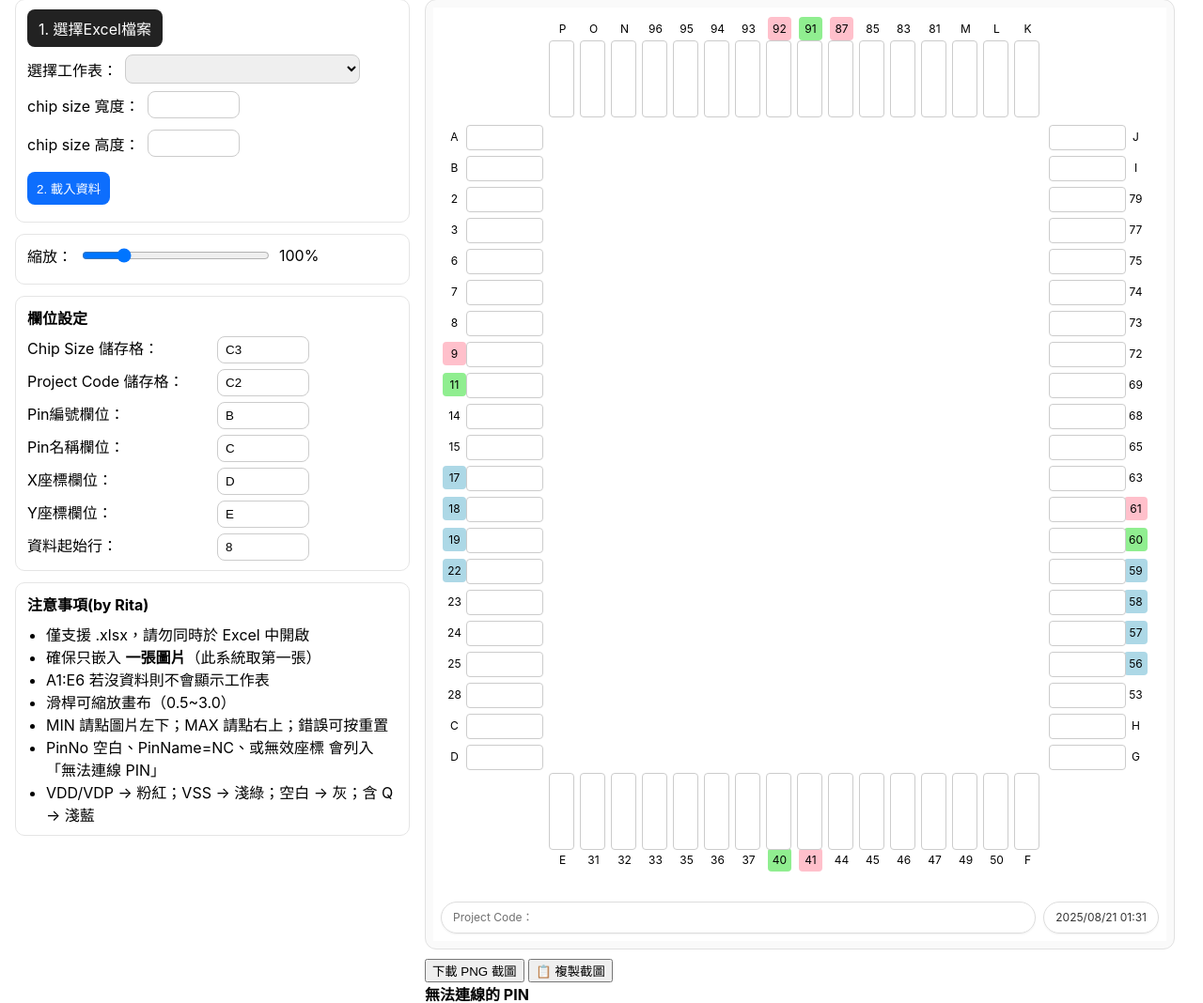
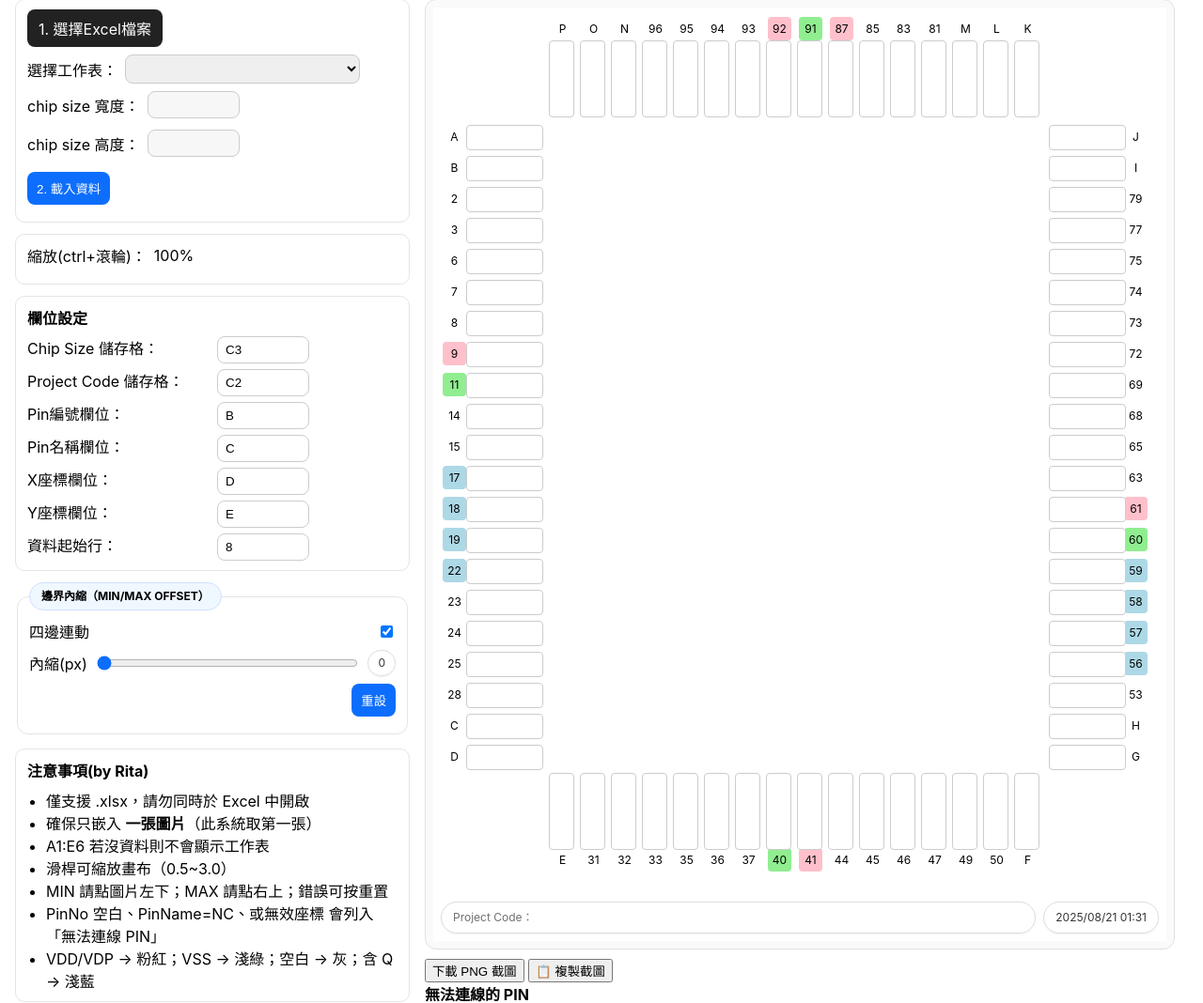
Before and after one commit to x2358zx/padlist-webapp, a FastAPI app: page / in a window 1280 px wide. Shown: the part 113-1181 px from the top of the page at 94% size. Run offline with FastAPI, Linux system fonts and the light colour scheme; lists and menus that the app fills with data are empty.

Commit message:
1. ctrl+滾輪縮放 2. MIN/MAX 四邊內縮功能 3. 調整膠囊式樣式

```diff
--- a/app/static/css/style.css
+++ b/app/static/css/style.css
@@ -214,3 +214,116 @@ border-radius:4px;
 
 /* 沒內容就自動隱藏第二顆 */
 .status-bar .status:empty{ display: none; }
+
+/* --- 圖片載入前的提示框 --- */
+#imagePlaceholder {
+  position: absolute;
+  left: 50%;
+  top: 50%;
+  transform: translate(-50%, -50%); /* 水平垂直置中的關鍵 */
+
+  width: 560px;
+  height: 400px;
+
+  background: #ffffe0; /* 淺黃色背景 */
+  border: 2px dashed #f0e68c; /* 搭配背景的黃色虛線 */
+  border-radius: 12px;
+
+  /* --- 提示文字的樣式 --- */
+  display: flex;
+  align-items: center;
+  justify-content: center;
+  color: #a9a9a9;
+  font-size: 16px;
+  text-align: center;
+
+  /* 預設是顯示的 */
+  display: flex;
+}
+
+/* 用偽元素來顯示文字，讓 HTML 乾淨 */
+#imagePlaceholder::before {
+  content: "請從左側上傳 Excel 檔案\A 系統將自動載入對應的 Chip 圖片";
+  white-space: pre; /* 讓 \A 換行符號生效 */
+  line-height: 1.6;
+}
+
+/* style.css */
+.left-pane input[readonly]{
+  background:#f7f7f7;
+  cursor:not-allowed;
+}
+
+/* === MIN/MAX OFFSET 膠囊卡片 === */
+.capsule-block{
+  background:#fff;
+  border:1px solid #e5e5e5;
+  border-radius:12px;
+  padding:10px 12px;
+  margin-bottom:15px;              /* 下推開 15px */
+}
+
+/* legend 做成小膠囊標籤（和狀態列膠囊一致風格） */
+.capsule-legend{
+  display:inline-flex;
+  align-items:center;
+  height:28px;
+  padding:0 12px;
+  border-radius:999px;
+  border:1px solid #cfe0ff;
+  background:rgba(240,248,255,.96);
+  line-height:1;
+  font-weight:700;
+  font-size:12px;
+}
+
+/* 行內排版：左標題 + 右控制 */
+.group .row{
+  display:flex;
+  align-items:center;
+  gap:.5rem;
+  justify-content:space-between;
+}
+
+/* 拉桿佔滿可用寬度；使用環境主色做重點 */
+.group .row .range,
+.offset-grid .range{
+  flex:1 1 auto;
+  accent-color:#0d6efd;
+  min-width:160px;
+}
+
+/* 數值顯示：小膠囊 */
+.value-badge{
+  display:inline-flex;
+  align-items:center;
+  height:26px;
+  padding:0 10px;
+  border-radius:999px;
+  border:1px solid #ddd;
+  background:rgba(255,255,255,.96);
+  line-height:1;
+  font-size:12px;
+  color:#333;
+  box-shadow:0 1px 2px rgba(0,0,0,.06);
+}
+
+/* 多列控制（上右下左）維持一欄、每列左右對齊 */
+.offset-grid{
+  display:grid;
+  grid-template-columns:1fr;
+  gap:.35rem;
+  margin-top:.25rem;
+}
+.offset-grid label{
+  display:flex;
+  align-items:center;
+  gap:.5rem;
+  justify-content:space-between;
+}
+
+/* 右下角按鈕靠右 */
+.group .row.end{
+  justify-content:flex-end;
+  margin-top:.25rem;
+}
--- a/app/static/js/app.js
+++ b/app/static/js/app.js
@@ -30,6 +30,11 @@ function sizeFromChipUm(w_um, h_um) {
   const hpx = Number(h_um) * PX_PER_UM_Y;
   return { w: wpx, h: hpx };
 }
+
+// ✨ 讓 MIN/MAX 能微調的邊界（單位：px，stage座標）
+let MINMAX_OFFSET = { left:0, right:0, top:0, bottom:0 };
+// 例：若圖片四邊各有 ~3px 留白，可改成 {left:3, right:3, top:3, bottom:3}
+
 
 // 位置函式
 function posLeftLabel(i){  return { x: LEFT_LABEL_X,  y: LEFT_Y0  + i*STEP_V }; }
@@ -188,6 +193,49 @@ function buildSideUI(){
   });
 }
 
+// 取得元素在「stage 原始座標」的外框（會把縮放/平移還原）
+function getStageRect(el) {
+  const lb = el.getBoundingClientRect();
+  const st = stage.getBoundingClientRect();
+  return {
+    left:   (lb.left   - st.left) / DISPLAY_SCALE,
+    top:    (lb.top    - st.top ) / DISPLAY_SCALE,
+    right:  (lb.right  - st.left) / DISPLAY_SCALE,
+    bottom: (lb.bottom - st.top ) / DISPLAY_SCALE,
+  };
+}
+
+// 量到四側 pin-box 內側的矩形（左=左排右緣、右=右排左緣、上=頂排下緣、下=底排上緣）
+function measureInnerPinFrame(){
+  const Ls = stage.querySelectorAll('.pin-box.side-left');
+  const Rs = stage.querySelectorAll('.pin-box.side-right');
+  const Ts = stage.querySelectorAll('.pin-box.side-top');
+  const Bs = stage.querySelectorAll('.pin-box.side-bottom');
+  if(!Ls.length || !Rs.length || !Ts.length || !Bs.length) return null;
+
+  let leftEdge = -Infinity, rightEdge = Infinity, topEdge = -Infinity, bottomEdge = Infinity;
+  Ls.forEach(b => { const r = getStageRect(b); leftEdge  = Math.max(leftEdge,  r.right); });
+  Rs.forEach(b => { const r = getStageRect(b); rightEdge = Math.min(rightEdge, r.left ); });
+  Ts.forEach(b => { const r = getStageRect(b); topEdge   = Math.max(topEdge,   r.bottom); });
+  Bs.forEach(b => { const r = getStageRect(b); bottomEdge= Math.min(bottomEdge,r.top   ); });
+
+  if(!(isFinite(leftEdge)&&isFinite(rightEdge)&&isFinite(topEdge)&&isFinite(bottomEdge))) return null;
+  return { x: leftEdge, y: topEdge, w: rightEdge - leftEdge, h: bottomEdge - topEdge };
+}
+
+// 依內框置中 chip 圖
+function centerChipImageInInnerFrame(){
+  const frame = measureInnerPinFrame();
+  if(!frame) return;
+  const chipW = parseFloat(chipImage.style.width)  || chipImage.width  || 0;
+  const chipH = parseFloat(chipImage.style.height) || chipImage.height || 0;
+  if(!chipW || !chipH) return;
+
+  chipImage.style.left = `${frame.x + (frame.w - chipW)/2}px`;
+  chipImage.style.top  = `${frame.y + (frame.h - chipH)/2}px`;
+}
+
+
 // 讓圖片成功載入才顯示；失敗就維持隱藏
 chipImage.addEventListener('load', () => {
   chipImage.classList.add('loaded');
@@ -242,12 +290,15 @@ function imgRect(){
 
 // 依圖片邊界自動設定 MIN/MAX：MIN=左下角、MAX=右上角
 function setMinMaxToImage() {
-  const r = imgRect();                   // {left, top, right, bottom, width, height}
+  const r = imgRect();
   if (!r.width || !r.height) return false;
-  MIN_POINT = { x: r.left,  y: r.bottom }; // 左下
-  MAX_POINT = { x: r.right, y: r.top    }; // 右上
+
+  const off = MINMAX_OFFSET;
+  MIN_POINT = { x: r.left  + off.left,  y: r.bottom - off.bottom }; // 左下往內縮
+  MAX_POINT = { x: r.right - off.right, y: r.top    + off.top    }; // 右上往內縮
   return true;
 }
+
 
 
 function chipToStage(x_um, y_um, chipW, chipH){
@@ -479,11 +530,6 @@ async function querySheetInfo(){
     const sz = sizeFromChipUm(data.chip_size.width, data.chip_size.height);
     chipImage.style.width  = sz.w + "px";
     chipImage.style.height = sz.h + "px";
-
-    // 置中到 800×900 的 stage
-    const cw = sz.w, ch = sz.h;
-    chipImage.style.left = ((800 - cw) / 2) + "px";
-    chipImage.style.top  = ((900 - ch) / 2) + "px";
   }
 
   if(data.image_url){
@@ -497,6 +543,8 @@ async function querySheetInfo(){
 
   // rebuild UI (labels/inputs), clear overlay & pins
   buildSideUI();
+  // 依四側 pin-box 內側框置中 chip 圖
+  centerChipImageInInnerFrame();
   clearOverlay(); MIN_POINT = null; MAX_POINT = null;
   VALID_PINS = []; INVALID_PINS = [];
   invalidEl.textContent = "";
@@ -567,16 +615,152 @@ document.getElementById("loadDataBtn").addEventListener("click", async ()=>{
 //  drawPinsAndLines();
 //});
 
-// Zoom
-zoomRange.addEventListener("input", ()=>{
-  const val = Number(zoomRange.value);
-  zoomVal.textContent = Math.round(val*100) + "%";
-  stage.style.transform = `scale(${val})`;
-});
+// ====== Zoom（替代拉桿：Ctrl + 滾輪、Ctrl + +/-、Ctrl + 0） ======
+let CURRENT_ZOOM = 1.0;
+
+function applyZoom(z){
+  // 限制縮放範圍
+  CURRENT_ZOOM = Math.min(Math.max(z, 0.2), 3);
+  // 同步到 transform 與 DISPLAY_SCALE（幾何換算要用）
+  stage.style.transform = `scale(${CURRENT_ZOOM})`;
+  DISPLAY_SCALE = CURRENT_ZOOM;
+  // 更新畫面顯示
+  if (zoomVal) zoomVal.textContent = Math.round(CURRENT_ZOOM * 100) + "%";
+}
+
+// Ctrl + 滾輪
+window.addEventListener("wheel", (e) => {
+  if (e.ctrlKey) {
+    e.preventDefault(); // 阻止瀏覽器整頁縮放
+    const step = 0.05;
+    if (e.deltaY < 0) applyZoom(CURRENT_ZOOM + step); // 放大
+    else applyZoom(CURRENT_ZOOM - step);              // 縮小
+  }
+}, { passive: false });
+
+
+// 初始縮放顯示
+applyZoom(1.0);
 
 // Download
 document.getElementById("btnDownload").addEventListener("click", downloadPNG);
 document.getElementById("btnCopy").addEventListener("click", copyStageToClipboard);
+// --- MIN/MAX OFFSET UI wiring ---
+document.addEventListener('DOMContentLoaded', () => {
+  const offsetAll   = document.getElementById('offsetAll');
+  const offsetLink  = document.getElementById('offsetLink');
+  const offsetTop   = document.getElementById('offsetTop');
+  const offsetRight = document.getElementById('offsetRight');
+  const offsetBottom= document.getElementById('offsetBottom');
+  const offsetLeft  = document.getElementById('offsetLeft');
+  const offsetReset = document.getElementById('offsetReset');
+
+  const vAll   = document.getElementById('offsetAllValue');
+  const vTop   = document.getElementById('offsetTopValue');
+  const vRight = document.getElementById('offsetRightValue');
+  const vBottom= document.getElementById('offsetBottomValue');
+  const vLeft  = document.getElementById('offsetLeftValue');
+  const grid   = document.getElementById('offsetGrid');
+
+  function loadOffset() {
+    try {
+      const s = localStorage.getItem('minmax_offset');
+      if (!s) return;
+      const o = JSON.parse(s);
+      ['left','right','top','bottom'].forEach(k=>{
+        if (typeof o[k] === 'number') MINMAX_OFFSET[k] = o[k];
+      });
+    } catch(e){}
+  }
+
+  function saveOffset() {
+    localStorage.setItem('minmax_offset', JSON.stringify(MINMAX_OFFSET));
+  }
+
+  function syncUI() {
+    const eq = (MINMAX_OFFSET.left === MINMAX_OFFSET.right) &&
+               (MINMAX_OFFSET.left === MINMAX_OFFSET.top) &&
+               (MINMAX_OFFSET.left === MINMAX_OFFSET.bottom);
+    if (eq) {
+      offsetLink.checked = true;
+      offsetAll.value = MINMAX_OFFSET.left;
+      grid.style.display = 'none';
+    } else {
+      offsetLink.checked = false;
+      grid.style.display = 'grid';
+    }
+
+    offsetTop.value    = MINMAX_OFFSET.top;
+    offsetRight.value  = MINMAX_OFFSET.right;
+    offsetBottom.value = MINMAX_OFFSET.bottom;
+    offsetLeft.value   = MINMAX_OFFSET.left;
+
+    vAll.textContent    = offsetAll.value;
+    vTop.textContent    = offsetTop.value;
+    vRight.textContent  = offsetRight.value;
+    vBottom.textContent = offsetBottom.value;
+    vLeft.textContent   = offsetLeft.value;
+  }
+
+  function applyAndRedraw() {
+    saveOffset();
+    if (typeof setMinMaxToImage === 'function') setMinMaxToImage();
+    if (typeof drawPinsAndLines  === 'function') drawPinsAndLines();
+  }
+
+  // listeners
+  offsetAll?.addEventListener('input', e => {
+    const v = +e.target.value;
+    if (offsetLink.checked) {
+      MINMAX_OFFSET = { left:v, right:v, top:v, bottom:v };
+      syncUI();
+      applyAndRedraw();
+    }
+    vAll.textContent = v;
+  });
+
+  [ ['offsetTop','top'], ['offsetRight','right'],
+    ['offsetBottom','bottom'], ['offsetLeft','left']
+  ].forEach(([id, key])=>{
+    const el = document.getElementById(id);
+    el?.addEventListener('input', e => {
+      const v = +e.target.value;
+      MINMAX_OFFSET[key] = v;
+      if (offsetLink.checked) {
+        // 使用者動了單邊，就自動解鎖四邊連動
+        offsetLink.checked = false;
+        grid.style.display = 'grid';
+      }
+      syncUI();
+      applyAndRedraw();
+    });
+  });
+
+  offsetLink?.addEventListener('change', () => {
+    // 開啟連動時，用目前 all 的值覆蓋四邊
+    if (offsetLink.checked) {
+      const v = +offsetAll.value;
+      MINMAX_OFFSET = { left:v, right:v, top:v, bottom:v };
+      syncUI();
+      applyAndRedraw();
+    } else {
+      grid.style.display = 'grid';
+    }
+  });
+
+  offsetReset?.addEventListener('click', () => {
+    MINMAX_OFFSET = { left:0, right:0, top:0, bottom:0 };
+    syncUI();
+    applyAndRedraw();
+  });
+
+  // init
+  loadOffset();
+  syncUI();
+  // 首次載入就套用一次（若你要等圖片載好再套，可以把這行移到 onload 後）
+  applyAndRedraw();
+});
+
 
 // Initial side UI
 buildSideUI();
--- a/app/templates/index.html
+++ b/app/templates/index.html
@@ -12,7 +12,7 @@
   <div class="container">
     <header>
       <div class="title">PAD List</div>
-	  <div class="version-badge" title="PAD List 第一版: 2024/12/02&#10;新增截圖/滾輪縮放/無法連線 PIN: 2024/12/22">
+	  <div class="version-badge" title="PAD List WEB 第一版: 2025/08/20">
         <span class="icon">⚙</span>
         <span>Version 1.1.0</span>
       </div>
@@ -45,11 +45,11 @@
           <div class="row group">
             <div class="row">
               <label>chip size 寬度：</label>
-              <input id="chipWidth" type="text" />
+              <input id="chipWidth" type="text" readonly />
             </div>
             <div class="row">
               <label>chip size 高度：</label>
-              <input id="chipHeight" type="text" />
+              <input id="chipHeight" type="text" readonly />
             </div>
           </div>
 
@@ -66,8 +66,7 @@
 		  -->
 
           <div class="row zoom-row">
-            <label>縮放：</label>
-            <input id="zoomRange" type="range" min="0.5" max="3.0" step="0.1" value="1.0"/>
+            <label>縮放(ctrl+滾輪)：</label>
             <span id="zoomVal">100%</span>
           </div>
         </div>
@@ -83,7 +82,51 @@
             <label>Y座標欄位：</label><input id="yCol" type="text" value="E"/>
             <label>資料起始行：</label><input id="startRow" type="number" value="8"/>
           </div>
+
         </div>
+
+	    <fieldset class="group capsule-block">
+          <legend class="capsule-legend">邊界內縮（MIN/MAX OFFSET）</legend>
+
+          <label class="row">
+            <span>四邊連動</span>
+            <input id="offsetLink" type="checkbox" checked>
+          </label>
+
+          <label class="row">
+            <span>內縮(px)</span>
+            <input id="offsetAll" type="range" min="0" max="30" step="1" value="0" class="range">
+            <span id="offsetAllValue" class="value-badge">0</span>
+          </label>
+
+          <div id="offsetGrid" class="offset-grid" style="display:none">
+            <label>
+              <span>上</span>
+              <input id="offsetTop" type="range" min="0" max="30" step="1" value="0" class="range">
+              <span id="offsetTopValue" class="value-badge">0</span>
+            </label>
+            <label>
+              <span>右</span>
+              <input id="offsetRight" type="range" min="0" max="30" step="1" value="0" class="range">
+              <span id="offsetRightValue" class="value-badge">0</span>
+            </label>
+            <label>
+              <span>下</span>
+              <input id="offsetBottom" type="range" min="0" max="30" step="1" value="0" class="range">
+              <span id="offsetBottomValue" class="value-badge">0</span>
+            </label>
+            <label>
+              <span>左</span>
+              <input id="offsetLeft" type="range" min="0" max="30" step="1" value="0" class="range">
+              <span id="offsetLeftValue" class="value-badge">0</span>
+            </label>
+          </div>
+
+          <div class="row end">
+            <button id="offsetReset" type="button">重設</button>
+          </div>
+        </fieldset>
+
 
         <div class="notice">
           <div class="section-title">注意事項(by Rita)</div>
```
